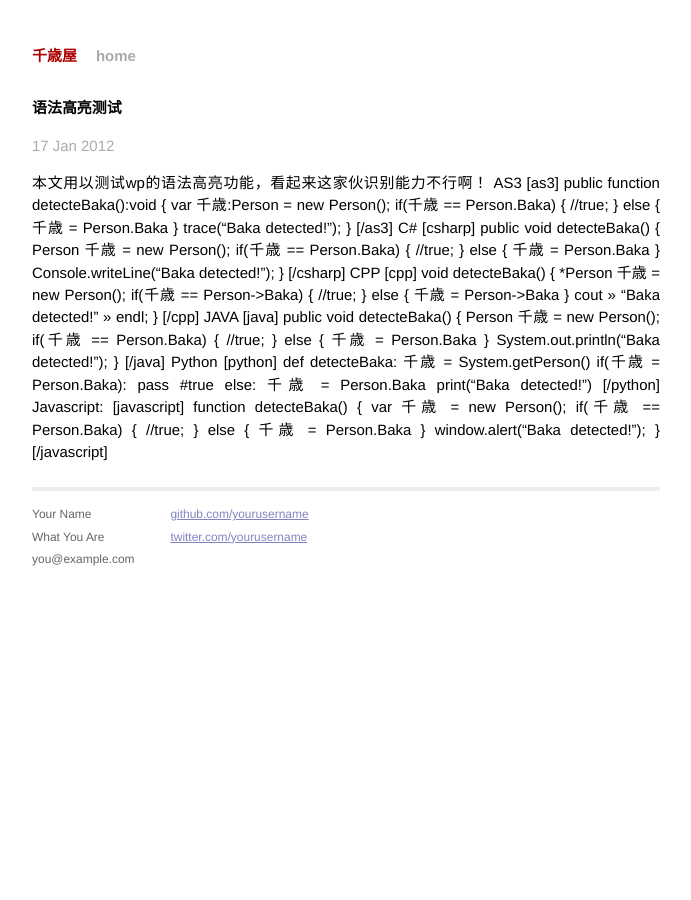
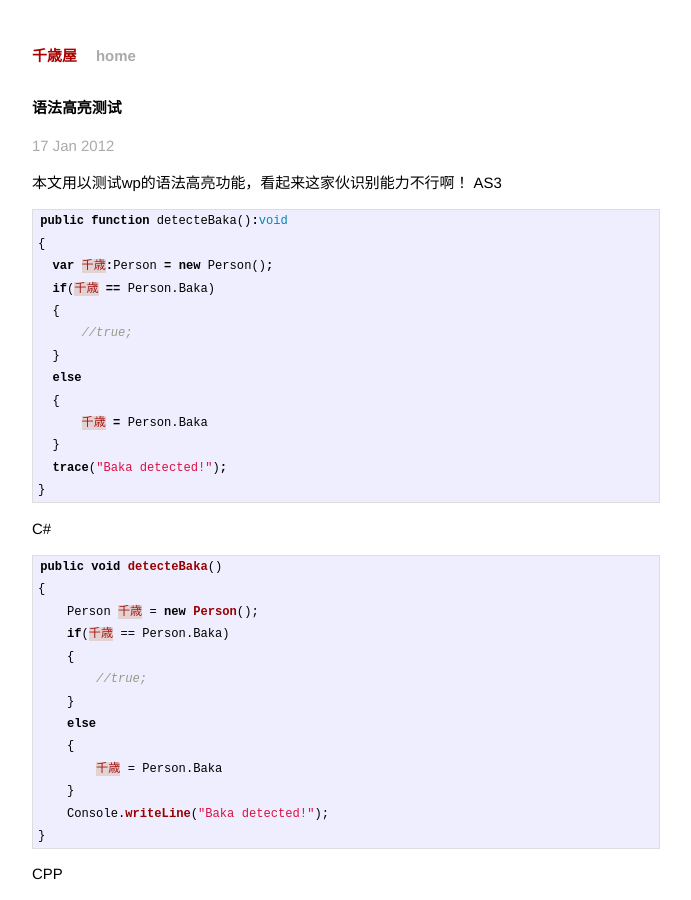
Before and after one commit to chitosai/chitosai.github.io, a Jekyll site: the page built from _posts/2012-01-17-mytest.markdown, in a window 1280 px wide and 900 px high. Shown: the whole window, without its empty margins (294-985 px from the left). Built offline with Jekyll 4.4.1, drawn with Linux system fonts in a browser that asks for light colours; Markdown is read by kramdown in place of the engine named in the settings; some of the changed text lies outside the part shown.

Commit message:
change markdown parse engine

```diff
--- a/_config.yml
+++ b/_config.yml
@@ -1,6 +1,8 @@
-url: http://vm-0.chitosai.kd.io/
+url: http://blog.thec.me/
 name: 千歳屋
 description: 生存战略中
 encoding: utf-8
 
+markdown: redcarpet
+
 permalink: /w/:title
--- a/_posts/2012-01-10-synflood.markdown
+++ b/_posts/2012-01-10-synflood.markdown
@@ -23,7 +23,7 @@ TCP与UDP不同，TCP是基于连接的协议，为了在服务端和客户端
 OK问题出来了。第二次握手结束，第三次握手是客户端发起的，什么时候向服务器确认，客户端定的，假如客户端不向服务器发送ACK包，那么服务器将一直等待(SYN_RECV)，一般来说这个时间是30秒左右一个用户出现异常导致服务器的一个线程等待半分钟并不会对服务器端造成什么大的影响，但如果有大量的等待丢失的情况发生，服务器端将为了维护一个非常大的半连接请求而消耗非常多的资源。大量的数据保存并遍历也会消耗非常多的CPU时间和内存，再加上服务器端不断对列表中的IP进行SYN+ACK的重试，服务器的负载将会变得非常巨大。如果服务器的TCP/IP栈不够强大，最后的结果往往是 堆栈溢出崩溃。相对于攻击数据流，正常的用户请求就显得十分渺小，服务器疲于处理攻击者伪造的TCP连接请求而无暇理睬客户的正常请求，此时从正常客户会表现为打开页面缓慢或服务器无响应，这种情况就是我们常说的服务器端SYN Flood攻击。
 
 下面一段C#程序演示了如何进行Syn攻击：
-[csharp]
+{% highlight csharp %}
 namespace acfun.Lurnar.TestAPP
 {
     using System;
@@ -209,4 +209,4 @@ namespace acfun.Lurnar.TestAPP
         }
     }
 }
-[/csharp]
+{% endhighlight %}
--- a/_posts/2012-01-17-mytest.markdown
+++ b/_posts/2012-01-17-mytest.markdown
@@ -13,7 +13,7 @@ categories:
 本文用以测试wp的语法高亮功能，看起来这家伙识别能力不行啊！
 <!-- more -->
 AS3
-[as3]
+{% highlight as3 %}
 public function detecteBaka():void
 {
   var 千歳:Person = new Person();
@@ -27,9 +27,9 @@ public function detecteBaka():void
   }
   trace("Baka detected!");
 }
-[/as3]
+{% endhighlight %}
 C#
-[csharp]
+{% highlight csharp %}
 public void detecteBaka()
 {
     Person 千歳 = new Person();
@@ -43,9 +43,9 @@ public void detecteBaka()
     }
     Console.writeLine("Baka detected!");
 }
-[/csharp]
+{% endhighlight %}
 CPP
-[cpp]
+{% highlight cpp %}
 void detecteBaka()
 {
     \*Person 千歳 = new Person();
@@ -59,9 +59,9 @@ void detecteBaka()
     }
     cout >> "Baka detected!" >> endl;
 }
-[/cpp]
+{% endhighlight %}
 JAVA
-[java]
+{% highlight java %}
 public void detecteBaka()
 {
     Person 千歳 = new Person();
@@ -75,9 +75,9 @@ public void detecteBaka()
     }
     System.out.println("Baka detected!");
 }
-[/java]
+{% endhighlight %}
 Python
-[python]
+{% highlight python %}
 def detecteBaka:
     千歳 = System.getPerson()
     if(千歳 = Person.Baka):
@@ -86,9 +86,9 @@ def detecteBaka:
     else:
         千歳 = Person.Baka
     print("Baka detected!")
-[/python]
+{% endhighlight %}
 Javascript:
-[javascript]
+{% highlight javascript %}
 function detecteBaka()
 {
     var 千歳 = new Person();
@@ -102,4 +102,4 @@ function detecteBaka()
     }
     window.alert("Baka detected!");
 }
-[/javascript]
+{% endhighlight %}
--- a/_posts/2012-03-02-seizon-senryaku-20120302.markdown
+++ b/_posts/2012-03-02-seizon-senryaku-20120302.markdown
@@ -13,7 +13,7 @@ tags:
 ---
 
 最近过得真糟糕，2月的前半个月忙得要死，最后几天又迷茫的要死，下周选修课也要开始了，大概就会变得更加<del>稀里糊涂</del>忙了吧，在3月开始的时候，稍微写点总结之类的东西...
-<!-- more -->
+
 这几天闲下来，于是花了些时间重新看了下听雨的代码。虽然距离最后一次大重做才过去两个月，但是因为上次重做时实在太偷工减料好多样式都没梳理就随便改了改，弄得html里遍地是style=''，php的require结构也乱掉了，还有好多可以重用的代码没有写到inc里去，搞得现在极度想要把整个rainstyle全部重写（扶额擦汗。要不是kbs的php和html混在一起再重读一遍实在吃力，这几天一定已经忍不住动手了吧。
 
 寒假的时候听雨终于有了svn，但我们完全是拿来当ftp用的（捂脸。
```
